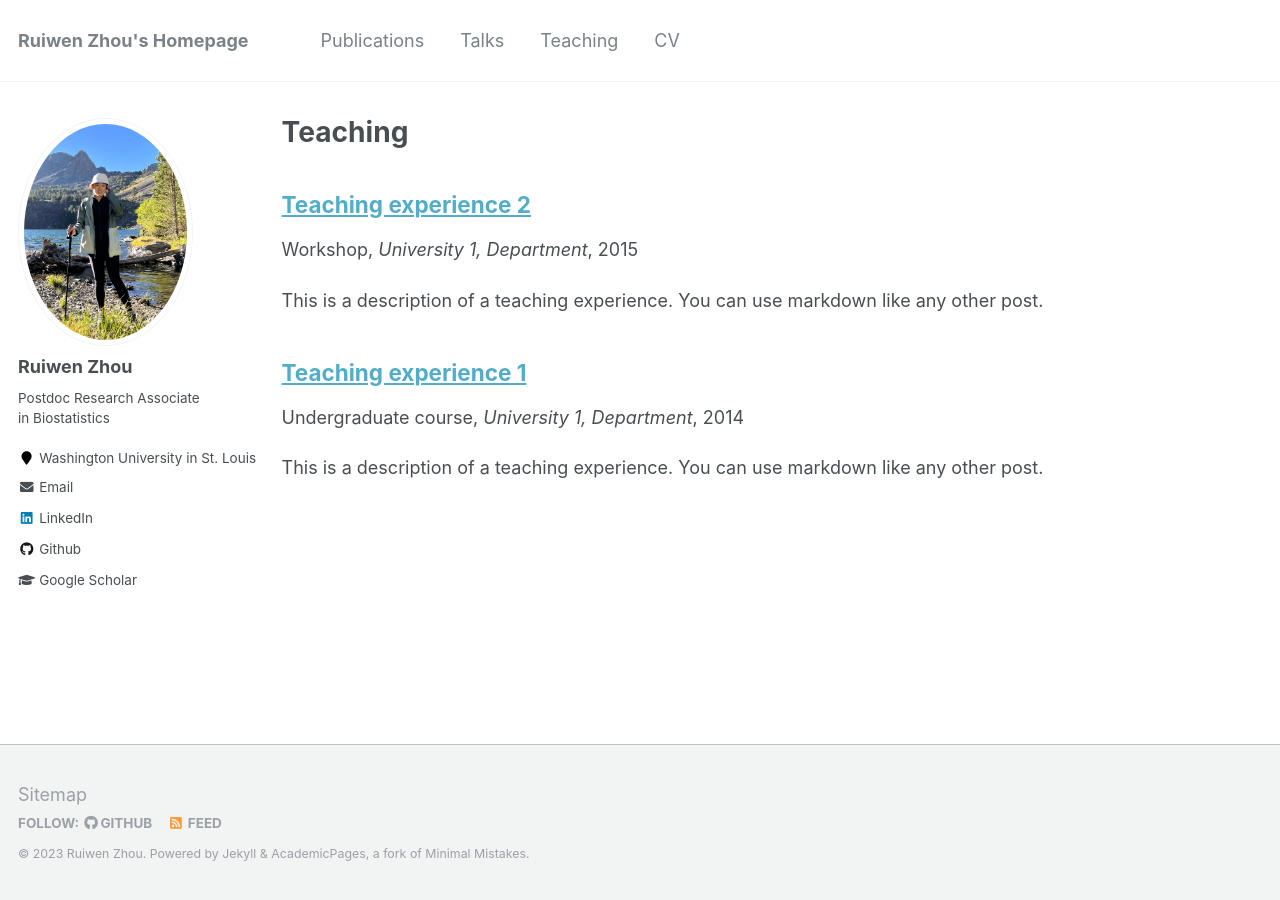
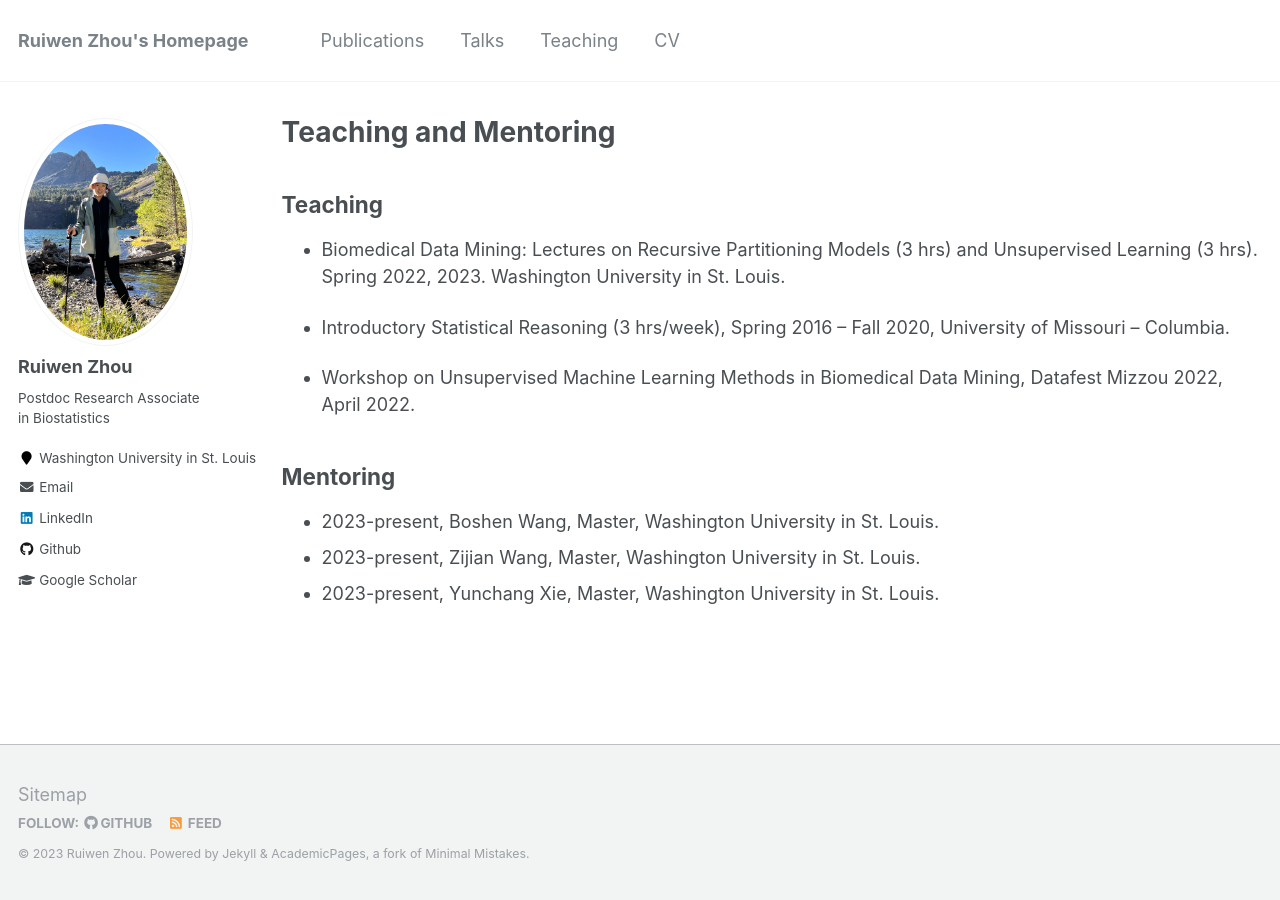
Before and after one commit to rivenzhou/ruiwenzhou, a Jekyll site: the page built from _pages/teaching.md, in a window 1280 px wide. Built offline with Jekyll 4.4.1, drawn with Linux system fonts in a browser that asks for light colours.

Commit message:
Updated teaching

```diff
--- a/_pages/teaching.html
+++ b/_pages/teaching.html
@@ -4,9 +4,10 @@ title: "Teaching"
 permalink: /teaching/
 author_profile: true
 ---
-
+<!--
 {% include base_path %}
 
 {% for post in site.teaching reversed %}
   {% include archive-single.html %}
 {% endfor %}
+-->
--- /dev/null
+++ b/_pages/teaching.md
@@ -0,0 +1,23 @@
+---
+layout: archive
+title: "Teaching and Mentoring"
+permalink: /teaching/
+author_profile: true
+---
+
+## Teaching
+
+  - Biomedical Data Mining: Lectures on Recursive Partitioning Models (3 hrs) and
+Unsupervised Learning (3 hrs). Spring 2022, 2023. Washington University in St. Louis.
+
+  - Introductory Statistical Reasoning (3 hrs/week), Spring 2016 – Fall 2020, University of
+Missouri – Columbia.
+
+  - Workshop on Unsupervised Machine Learning Methods in Biomedical Data Mining,
+Datafest Mizzou 2022, April 2022.
+
+## Mentoring
+
+  - 2023-present, Boshen Wang, Master, Washington University in St. Louis.
+  - 2023-present, Zijian Wang, Master, Washington University in St. Louis.
+  - 2023-present, Yunchang Xie, Master, Washington University in St. Louis.
```
